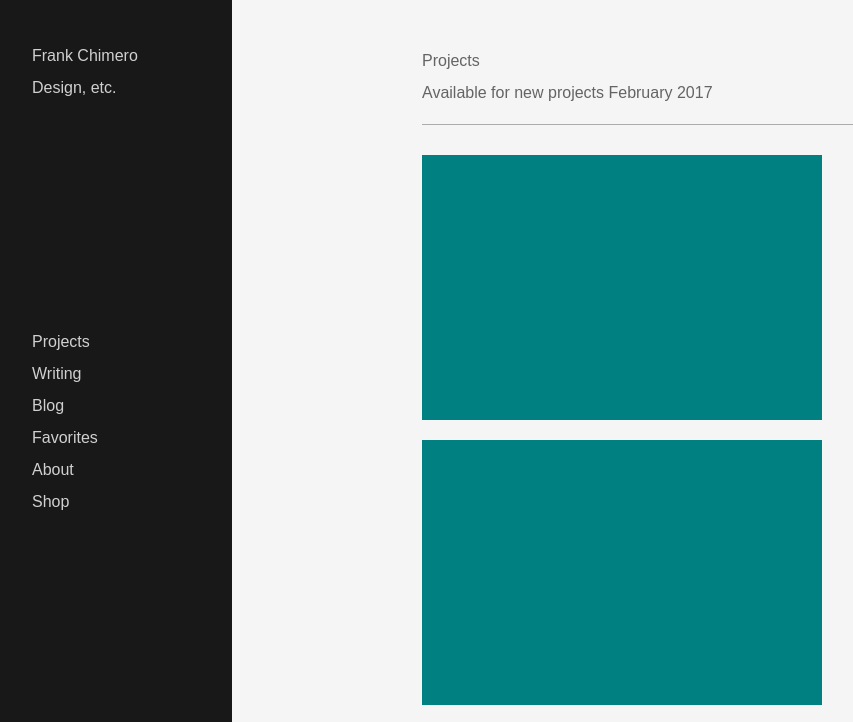
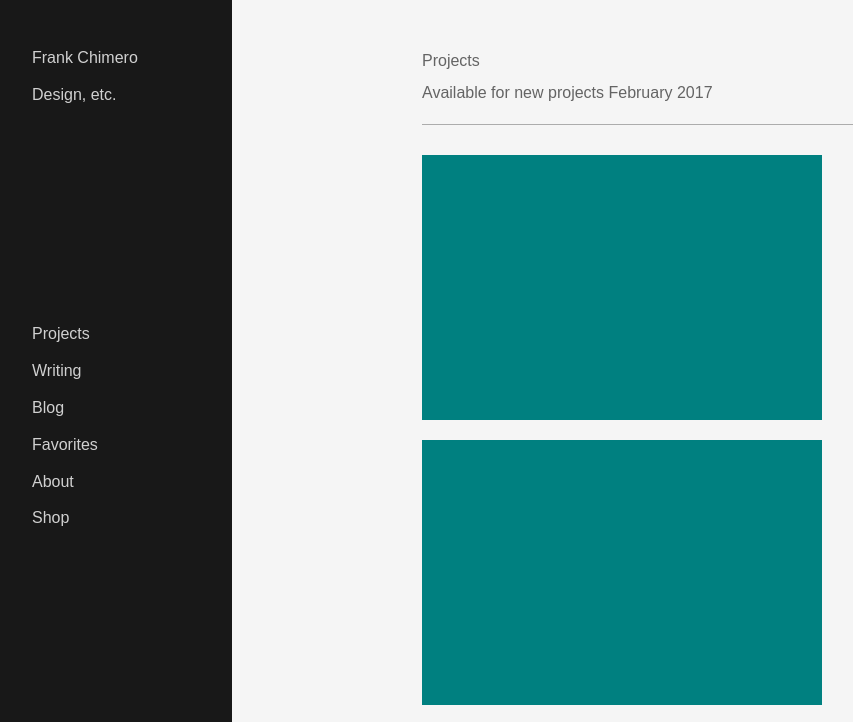
Before and after one commit to Alan-Miller/frank, a plain HTML site: page index.html in a window 1280 px wide. Shown: the top 722 px of the page, without its empty margins (8-861 px from the left). Drawn offline with Linux system fonts and the light colour scheme.

Commit message:
tweaks and hover effects

```diff
--- a/index.html
+++ b/index.html
@@ -18,12 +18,12 @@
                 <p>Design, etc.</p>
             </div>
             <div class="links">
-                <p>Projects</p>
-                <p>Writing</p>
-                <p>Blog</p>
-                <p>Favorites</p>
-                <p>About</p>
-                <p>Shop</p>
+                <p><span>Projects</span></p>
+                <p><span>Writing</span></p>
+                <p><span>Blog</span></p>
+                <p><span>Favorites</span></p>
+                <p><span>About</span></p>
+                <p><span>Shop</span></p>
             </div>
             <div class="media">
                 <div></div>
--- a/main.css
+++ b/main.css
@@ -21,12 +21,16 @@ nav {
     padding: 40px;
     float: left;
     position: fixed; /* keeps nav from scrolling */
+    line-height: 2.3em;
 }
 
-/* containers to separate nav content */
-.frank, .links, .media {
-    line-height: 2em;
+/* hover over links to get cursor pointer and underline effect */
+.links span:hover {
+    cursor: pointer;
+    padding-bottom: 2px;
+    border-bottom: 2px solid rgba(255, 255, 255, .3);
 }
+
 .media {
     display: flex; /* .media has unique display value */
 }
@@ -64,7 +68,7 @@ nav {
     width: calc(100vw - 610px);
     background-color: whitesmoke;
     color: rgba(100, 100, 100, 1);
-    line-height: 2em;
     border-bottom: 1.3px solid rgba(100, 100, 100, 0.5);
     margin-bottom: 20px;
+    line-height: 2em;
 }
```
